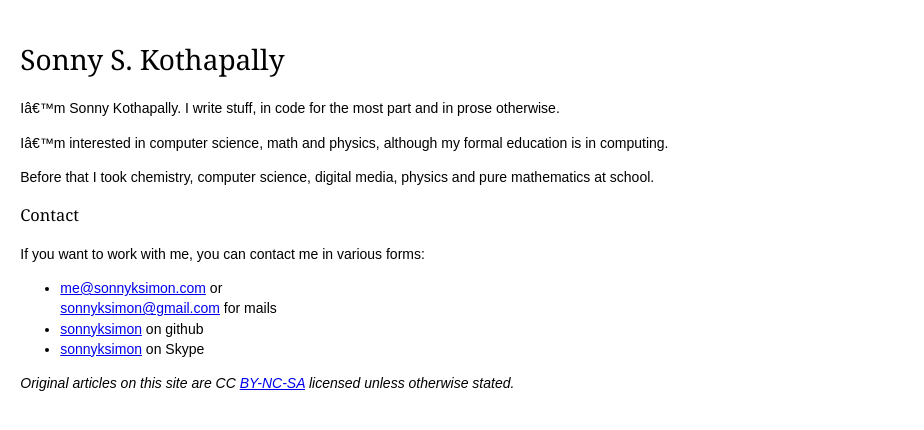
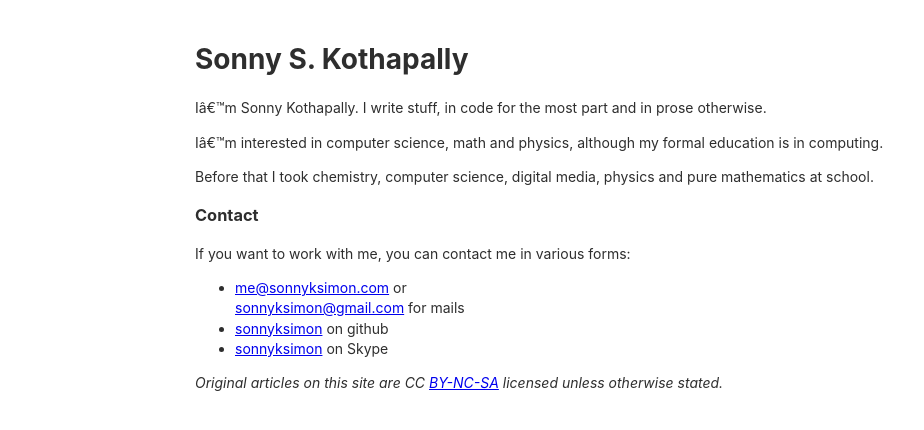
Before and after one commit to sonnyksimon/www.sonnyksimon.com, a Jekyll site: the page built from index.md, in a window 1280 px wide. Shown: the top 430 px of the page, without its empty margins (0-924 px from the left). Built offline with Jekyll 4.4.1, drawn with Linux system fonts in a browser that asks for light colours.

Commit message:
gitlab colors

```diff
--- a/_layouts/blank.html
+++ b/_layouts/blank.html
@@ -13,7 +13,7 @@
 <meta name="viewport" content="initial-scale=1.0, user-scalable=yes, minimum-scale=0.25, maximum-scale=5.0, width=device-width">
 <link rel="shortcut icon" href="http://www.catb.org/hacker-emblem/glider.ico">
 <link rel="stylesheet" href="/fonts/nimbus-sans/nimbus-sans.css">
-<link rel="stylesheet" href="/wikistyle.css">
+<link rel="stylesheet" href="/gitlabstyle.css">
 <body>
 
 {{ content }}
--- /dev/null
+++ b/gitlabstyle.css
@@ -0,0 +1,80 @@
+/*
+  An adaptation of en.wikipedia.org's stylesheet,
+  but I've removed the styles that does merging of
+  hotlink colors, coz it's just wrong.
+
+  @sonnyksimon "Sonny Kothapally <me@sonnyksimon.com>"
+*/
+
+/* mobile font size */
+@media only screen and (min-width:0px) and (max-width: 1000px) {
+    html>body {
+        font-size: 0.875em;
+        padding: 0.875em;
+    }
+}
+
+/* desktop font sizing */
+@media only screen and (min-width:1000px) {
+    html>body {
+        font-size: 0.875em;
+        padding: 0.875em;
+    }
+}
+
+@media print { .no-print{ display:none } }
+
+body {
+    line-height: 1.45;
+
+    /* fix problem on mobile orientation changes */
+    -webkit-text-size-adjust: none;
+    -moz-text-size-adjust: none;
+    -ms-text-size-adjust: none;
+    text-size-adjust: none;
+}
+
+body {
+    font-family: -apple-system, BlinkMacSystemFont, "Segoe UI", Roboto, "Noto Sans", Ubuntu, Cantarell, "Helvetica Neue", sans-serif, "Apple Color Emoji", "Segoe UI Emoji", "Segoe UI Symbol", "Noto Color Emoji";
+    font-style : normal;
+    font-weight : 400;
+    max-width: 890px;
+    margin-left: auto;
+    margin-right: auto;
+}
+
+a:hover,a:focus {
+    text-decoration: underline;
+}
+
+tt, code, kbd, samp, pre {
+    font-family: "Menlo", "DejaVu Sans Mono", "Liberation Mono", "Consolas", "Ubuntu Mono", "Courier New", "andale mono", "lucida console", monospace;
+    white-space: pre-wrap;
+    word-wrap: normal;
+    word-break: keep-all;
+
+    padding: 2px 4px;
+    color: #c0341d;
+    background-color: #fbe5e1;
+    border-radius: 4px;
+}
+
+blockquote {
+    color: #7f8fa4;
+    font-size: inherit;
+    padding: 8px 24px;
+    margin: 16px 0;
+    border-left: 3px solid #eaeaea;
+}
+
+blockquote p {
+    color: #7f8fa4 !important;
+    font-size: inherit;
+    line-height: 1.5;
+}
+
+body,div,dl,dt,dd,ul,ol,li,h1,h2,h3,h4,h5,h6,pre,form,fieldset,p,blockquote,th,td {
+    text-rendering: optimizeLegibility; /*magic*/
+}
+
+body {color: #2e2e2e;}
```
